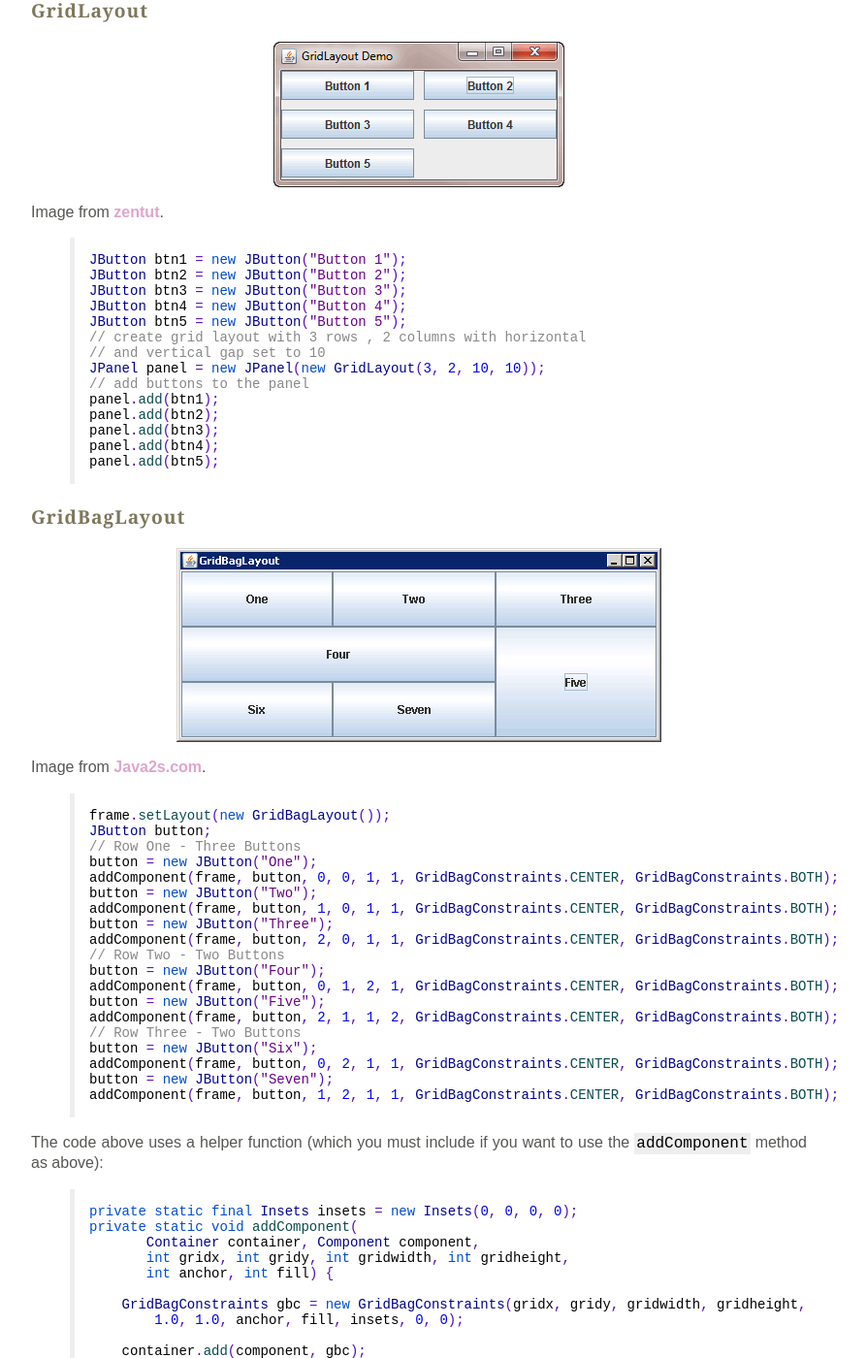
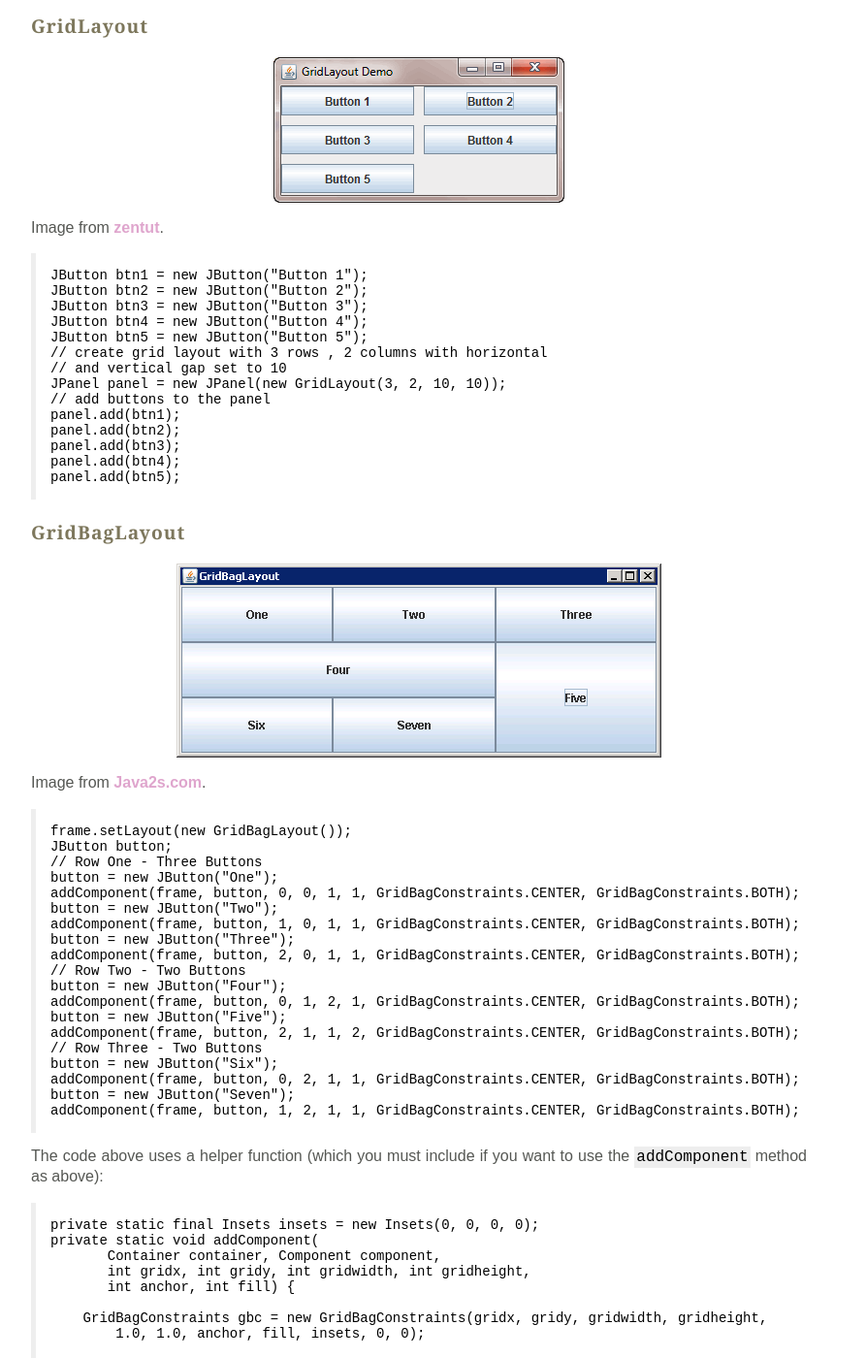
Before and after one commit to joshuaeckroth/csci141-website, a Jekyll site: the page built from lecture/swing.markdown, in a window 1280 px wide and 1400 px high, scrolled down 1844 px. Shown: the whole window at 97% size, without its empty margins (208-1101 px from the left). Built offline with Jekyll 4.4.1, drawn with Linux system fonts in a browser that asks for light colours; Markdown is read by kramdown in place of the engine named in the settings; some of the changed text lies outside the part shown.

Commit message:
Fixed code blocks

````diff
--- a/lecture/swing.markdown
+++ b/lecture/swing.markdown
@@ -5,7 +5,7 @@ layout: default
 
 ## Frames
 
-{% highlight java %}
+```
 public static void gui() {
 	JFrame frame = new JFrame("My Frame!");
     frame.setDefaultCloseOperation(JFrame.EXIT_ON_CLOSE);
@@ -22,7 +22,7 @@ public static void main(String[] args)
         }
     });
 }
-{% endhighlight %}
+```
 
 ## Panels and layouts
 
@@ -36,12 +36,13 @@ Image from [Java Foundation Classes in a Nutshell](http://docstore.mik.ua/orelly
 
 Image from [Wikipedia](http://commons.wikimedia.org/wiki/File:Java-LayoutManager-BorderLayout.svg).
 
-{% highlight java %}
+```
+
 JPanel win = new JPanel(); // or JFrame
 win.setLayout(new BorderLayout());
 // use NORTH or SOUTH or EAST or WEST or CENTER
 win.add(myLabel, BorderLayout.NORTH);
-{% endhighlight %}
+```
 
 ### FlowLayout
 
@@ -49,13 +50,13 @@ win.add(myLabel, BorderLayout.NORTH);
 
 Image from [zentut](http://www.zentut.com/java-swing/java-swing-flowlayout/).
 
-{% highlight java %}
+```
 JButton component1 = new JButton();
 JButton component2 = new JButton();
 JPanel panel = new JPanel(new FlowLayout(FlowLayout.CENTER)); // or LEFT or RIGHT
 panel.add(component1);
 panel.add(component2);
-{% endhighlight %}
+```
 
 ### GridLayout
 
@@ -63,7 +64,7 @@ panel.add(component2);
 
 Image from [zentut](http://www.zentut.com/java-swing/java-swing-gridlayout/).
 
-{% highlight java %}
+```
 JButton btn1 = new JButton("Button 1");
 JButton btn2 = new JButton("Button 2");
 JButton btn3 = new JButton("Button 3");
@@ -78,7 +79,7 @@ panel.add(btn2);
 panel.add(btn3);
 panel.add(btn4);
 panel.add(btn5);
-{% endhighlight %}
+```
 
 ### GridBagLayout
 
@@ -86,7 +87,7 @@ panel.add(btn5);
 
 Image from [Java2s.com](http://www.java2s.com/Tutorial/Java/0240__Swing/UsingGridBagConstraints.htm).
 
-{% highlight java %}
+```
 frame.setLayout(new GridBagLayout());
 JButton button;
 // Row One - Three Buttons
@@ -106,11 +107,11 @@ button = new JButton("Six");
 addComponent(frame, button, 0, 2, 1, 1, GridBagConstraints.CENTER, GridBagConstraints.BOTH);
 button = new JButton("Seven");
 addComponent(frame, button, 1, 2, 1, 1, GridBagConstraints.CENTER, GridBagConstraints.BOTH);
-{% endhighlight %}
+```
 
 The code above uses a helper function (which you must include if you want to use the `addComponent` method as above):
 
-{% highlight java %}
+```
 private static final Insets insets = new Insets(0, 0, 0, 0);
 private static void addComponent(
        Container container, Component component,
@@ -122,11 +123,11 @@ private static void addComponent(
 
     container.add(component, gbc);
   }
-{% endhighlight %}
+```
 
 ### Box layout (vertical/horizontal layouts)
 
-{% highlight java %}
+```
 Box box = new Box(BoxLayout.Y_AXIS); // or X_AXIS
 JButton b1 = new JButton("1");
 JButton b2 = new JButton("2");
@@ -134,43 +135,43 @@ JButton b3 = new JButton("3");
 box.add(b1);
 box.add(b2);
 box.add(b3);
-{% endhighlight %}
+```
 
 
 ## Labels
 
-{% highlight java %}
+```
 JLabel myLabel = new JLabel();
 myLabel.setText("foo bar");
-{% endhighlight %}
+```
 
 Or,
 
-{% highlight java %}
+```
 JLabel myLabel = new JLabel("foo bar");
-{% endhighlight %}
+```
 
 ## Buttons
 
-{% highlight java %}
+```
 JButton myButton = new JButton();
 myButton.setText("foo bar");
-{% endhighlight %}
+```
 
 Or,
 
-{% highlight java %}
+```
 JButton myButton = new JButton("foo bar");
-{% endhighlight %}
+```
 
 You can use an icon for the button:
 
-{% highlight java %}
+```
 JButton b1 = new JButton(new ImageIcon("filename.png"));
 // or:
 JButton b2 = new JButton();
 b2.setIcon(new ImageIcon("filename.png"));
-{% endhighlight %}
+```
 
 ## Events
 
@@ -180,24 +181,24 @@ To create an event listener, you need to create a class that `implements` the `A
 
 Recall from the [Interfaces](/lecture/interfaces.html) notes that you can create an anonymous class instance that implements an interface. So, you can create a listener like this:
 
-{% highlight java %}
+```
 new ActionListener() {
     public void actionPerformed(ActionEvent e) {
         System.out.println("I'm responding to an event!");
     }
 }
-{% endhighlight %}
+```
 
 You'd usually put that kind of code in an `addActionListener` on a button or other object:
 
-{% highlight java %}
+```
 JButton myButton = new JButton();
 myButton.addActionListener(new ActionListener() {
     public void actionPerformed(ActionEvent e) {
         System.out.println("I'm responding to an event!");
     }
 });
-{% endhighlight %}
+```
 
 ## Custom drawing
 
@@ -205,15 +206,15 @@ Do you wish to draw arbitrary rectangles, ellipses (now called "ovals"), etc.?
 
 First, you need to make a class that's a subclass of `JPanel`:
 
-{% highlight java %}
+```
 public class MyPanel extends JPanel {
 
 }
-{% endhighlight %}
+```
 
 Then you need to override two methods:
 
-{% highlight java %}
+```
 public Dimension getPreferredSize() {
     return new Dimension(500, 250); // add your panel's preferred size
 }
@@ -223,24 +224,24 @@ public void paintComponent(Graphics g) {
 
     // draw your own stuff
 }
-{% endhighlight %}
+```
 
 Then make a new instance of your panel and add it to some layout:
 
-{% highlight java %}
+```
 JFrame myFrame = new JFrame();
 MyPanel myPanel = new MyPanel();
 myFrame.add(myPanel);
-{% endhighlight %}
+```
 
 Within your overridden `paintComponent` method, you can call various drawing operations on the `g` object:
 
-{% highlight java %}
+```
 g.setColor(Color.yellow);
 g.drawRect(x, y, 20, 20);
 g.fillRect(x, y, 10, 10);
 g.fillOval(x, y, 5, 10);
-{% endhighlight %}
+```
 
 And so on. Look at [this tutorial](http://docs.oracle.com/javase/tutorial/2d/geometry/index.html) for more drawing methods, and [this tutorial](http://docs.oracle.com/javase/tutorial/2d/index.html) for a larger view of 2D graphics in Java.
 
@@ -248,34 +249,34 @@ And so on. Look at [this tutorial](http://docs.oracle.com/javase/tutorial/2d/geo
 
 Create a table with initial content.
 
-{% highlight java %}
+```
 String[][] data = { {"John", "Doe", "3.5"}, {"Jane", "Smith", "3.9"} };
 String[] colNames = {"Firstname", "Lastname", "GPA"};
 DefaultTableModel model = new DefaultTableModel(data, colNames);
 JTable mytable = new JTable(model);
 myframe.add(new JScrollPane(mytable), BorderLayout.WEST);
-{% endhighlight %}
+```
 
 Add a row.
 
-{% highlight java %}
+```
 String[] vals = {"(unknown)", "(unknown)", "(unknown)"};
 model.addRow(vals);
-{% endhighlight %}
+```
 
 Delete the selected row (if a row is selected).
 
-{% highlight java %}
+```
 int row = mytable.getSelectedRow();
 if(row != -1) { model.removeRow(row); }
-{% endhighlight %}
+```
 
 ## File open/save dialogs
 
-{% highlight java %}
+```
 FileDialog diag = new FileDialog(myframe, "Open File", FileDialog.LOAD); // or FileDialog.SAVE
 diag.setVisible(true);
 if(diag.getFiles().length > 0) {
     System.out.println(diag.getFiles()[0].getAbsolutePath());
 }
-{% endhighlight %}
+```
````
